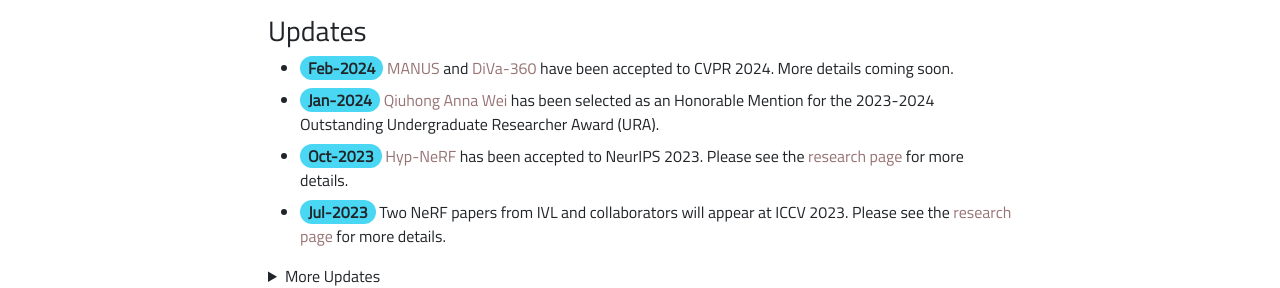
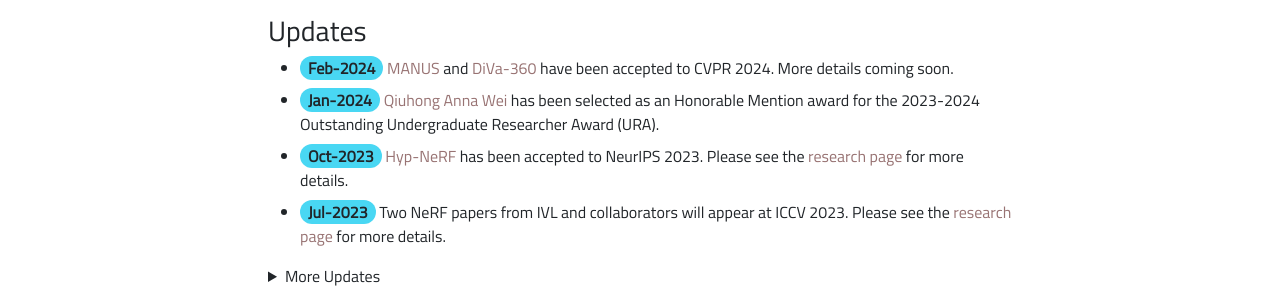
Before and after one commit to brown-ivl/brown-ivl.github.io, a Jekyll site: the page built from index.md, in a window 1280 px wide and 1243 px high. Shown: the part 535-823 px from the top of the window. Built offline with Jekyll 4.4.1, drawn with Linux system fonts in a browser that asks for light colours.

Commit message:
Update index.md

```diff
--- a/index.md
+++ b/index.md
@@ -29,7 +29,7 @@
 
 - **_Feb-2024_** [MANUS](https://ivl.cs.brown.edu/research/manus.html) and [DiVa-360](https://ivl.cs.brown.edu/research/diva) have been accepted to CVPR 2024. More details coming soon.
 
-- **_Jan-2024_** [Qiuhong Anna Wei](https://github.com/QiuhongAnnaWei) has been selected as an Honorable Mention for the 2023-2024 Outstanding Undergraduate Researcher Award (URA).
+- **_Jan-2024_** [Qiuhong Anna Wei](https://github.com/QiuhongAnnaWei) has been selected as an Honorable Mention award for the 2023-2024 Outstanding Undergraduate Researcher Award (URA).
 
 - **_Oct-2023_** [Hyp-NeRF](https://hyp-nerf.github.io/) has been accepted to NeurIPS 2023. Please see the [research page](https://ivl.cs.brown.edu/research.html) for more details.
 
```
